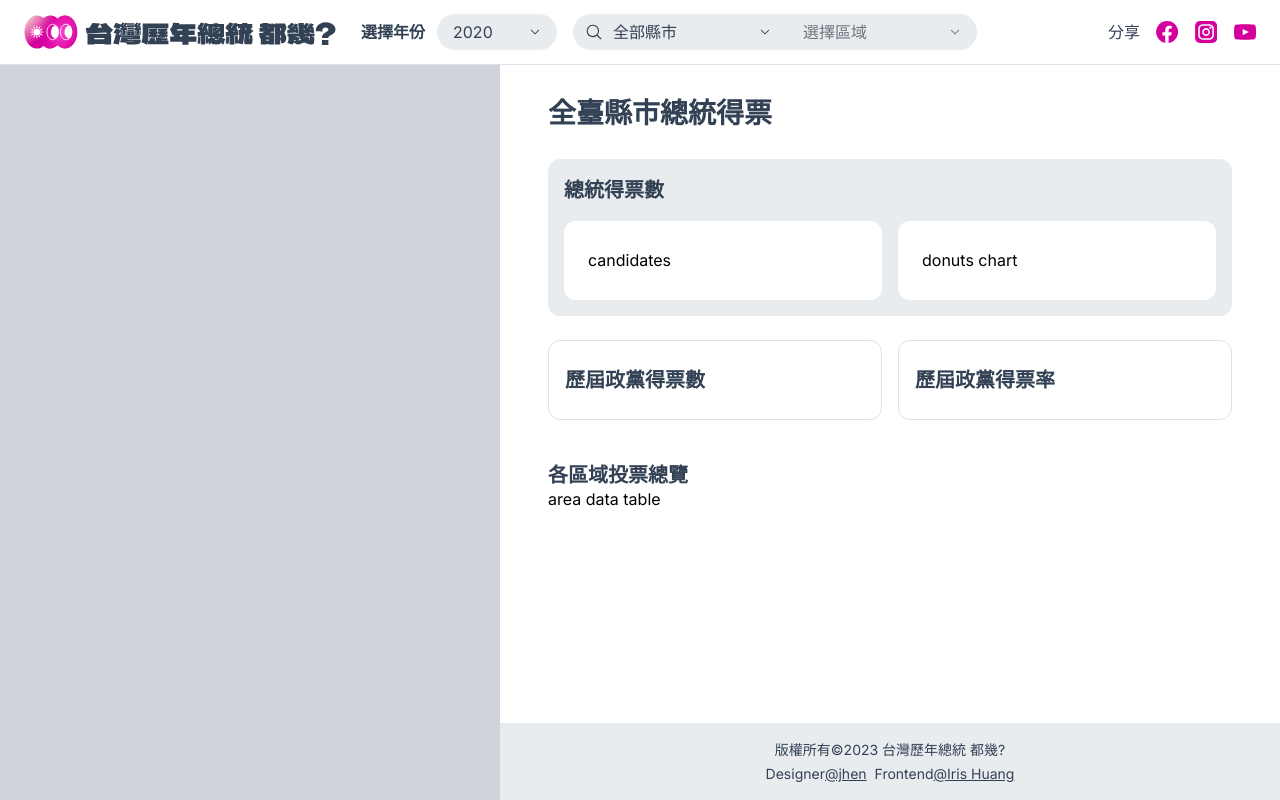
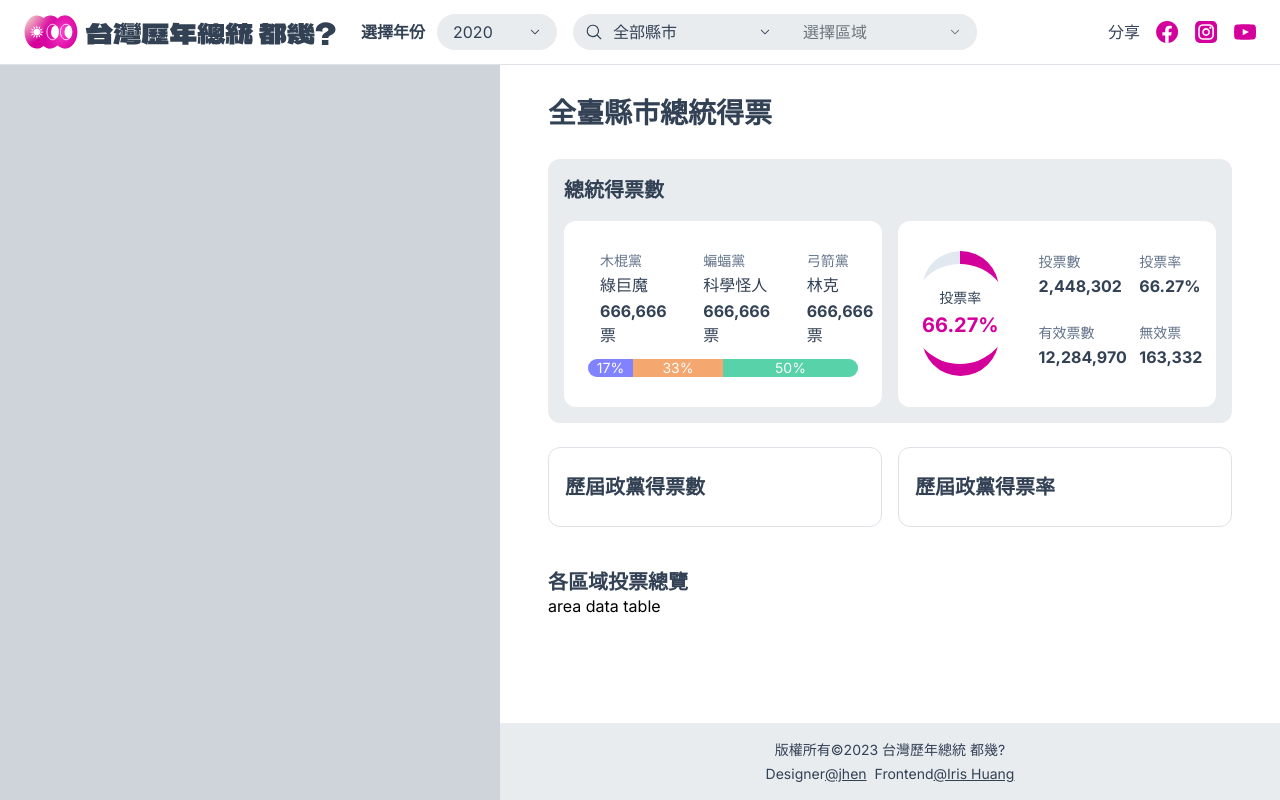
Before and after one commit to lyaui/2020-taiwan-president-election-result-map, a Next.js app: page /election-data in a window 1280 px wide. Built offline with nearby package versions, Linux system fonts and the light colour scheme.

Commit message:
feat(components): add VotingRate

```diff
--- a/src/app/election-data/page.tsx
+++ b/src/app/election-data/page.tsx
@@ -1,8 +1,12 @@
+import { promises as fs } from 'fs';
+
 import Navbar from '@/components/layout/Navbar';
 import Footer from '@/components/layout/Footer';
 import Map from '@/components/Map/index';
 import Breadcrumb from '@/components/UI/Breadcrumb';
 import { getTitle, getBreadcrumbRouters } from '@/pageFunctions/election-data';
+import CandVoteShare from '@/components/CandVoteShare';
+import VotingRate from '@/components/VotingRate';
 
 export interface SearchParams {
   [key: string]: string | undefined;
@@ -34,12 +38,8 @@ function ElectionDataPage({ searchParams }: ElectionDataPageProps) {
           <section className='flex flex-col gap-4 bg-background rounded-xl p-4'>
             <h4 className='heading-5'>總統得票數</h4>
             <div className='grid grid-cols-2 gap-4'>
-              <div className='bg-white px-6 py-[30px] rounded-xl'>
-                candidates
-              </div>
-              <div className='bg-white px-6 py-[30px] rounded-xl'>
-                donuts chart
-              </div>
+              <CandVoteShare />
+              <VotingRate />
             </div>
           </section>
 
--- /dev/null
+++ b/src/components/VotingRate.tsx
@@ -0,0 +1,29 @@
+import { numberWithCommas } from '@/utils/index';
+import DonutChart from '@/components/UI/DonutChart';
+
+function VotingRate() {
+  const figures = [
+    { label: '投票數', value: numberWithCommas(2448302) },
+    { label: '投票率', value: 0.6627 * 100 + '%' },
+    { label: '有效票數', value: numberWithCommas(12284970) },
+    { label: '無效票', value: numberWithCommas(163332) },
+  ];
+  return (
+    <div className='flex gap-10 bg-white px-6 py-[30px] rounded-xl'>
+      <DonutChart size={125} label='投票率' value={0.6627} />
+      <div className='grid grid-cols-2 gap-x-12 gap-y-4'>
+        {figures.map((_figure) => (
+          <div
+            key={_figure.label}
+            className='min-w-[140px] flex flex-col gap-0.5'
+          >
+            <p className='body-small text-text-secondary'>{_figure.label}</p>
+            <p className='heading-6'>{_figure.value}</p>
+          </div>
+        ))}
+      </div>
+    </div>
+  );
+}
+
+export default VotingRate;
```
